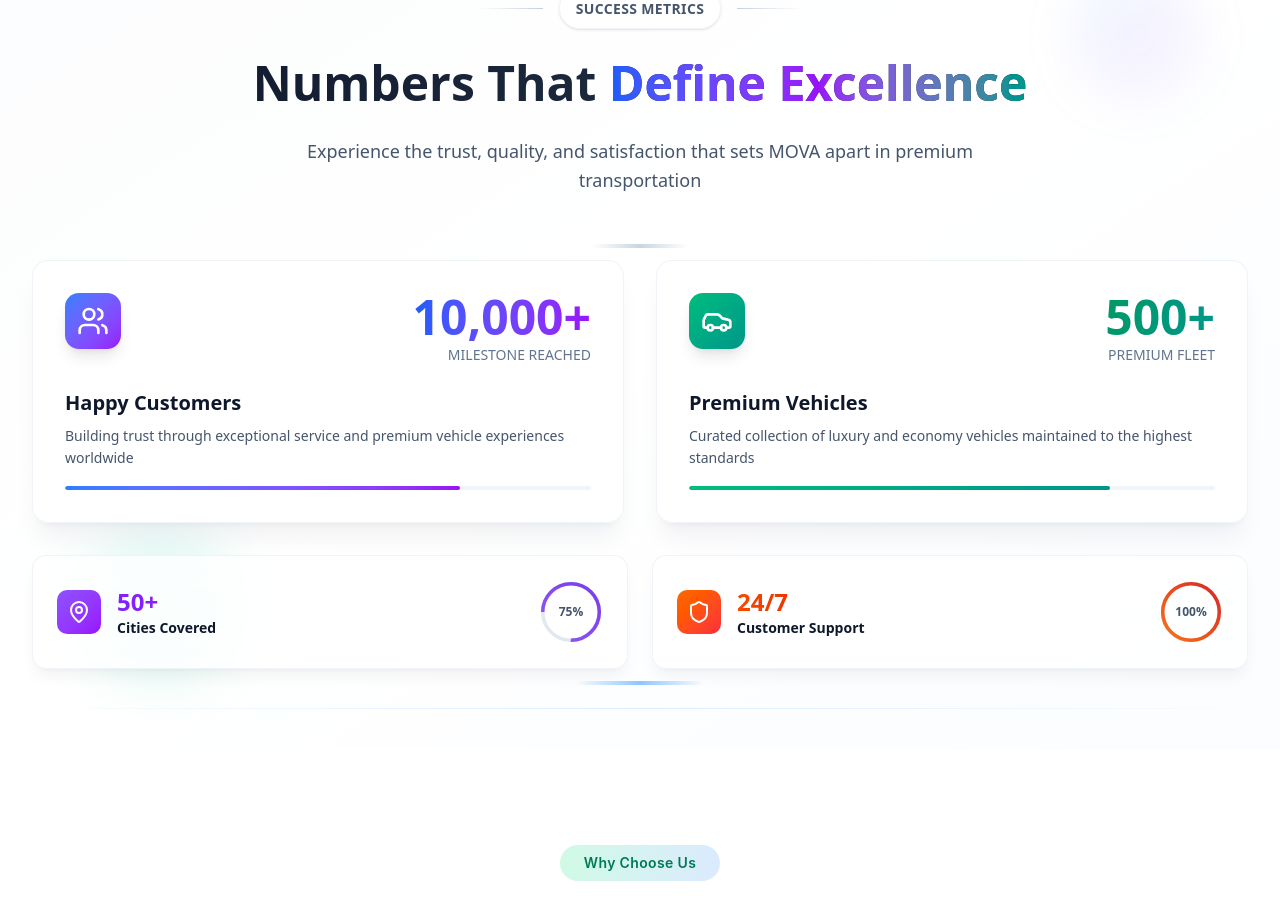
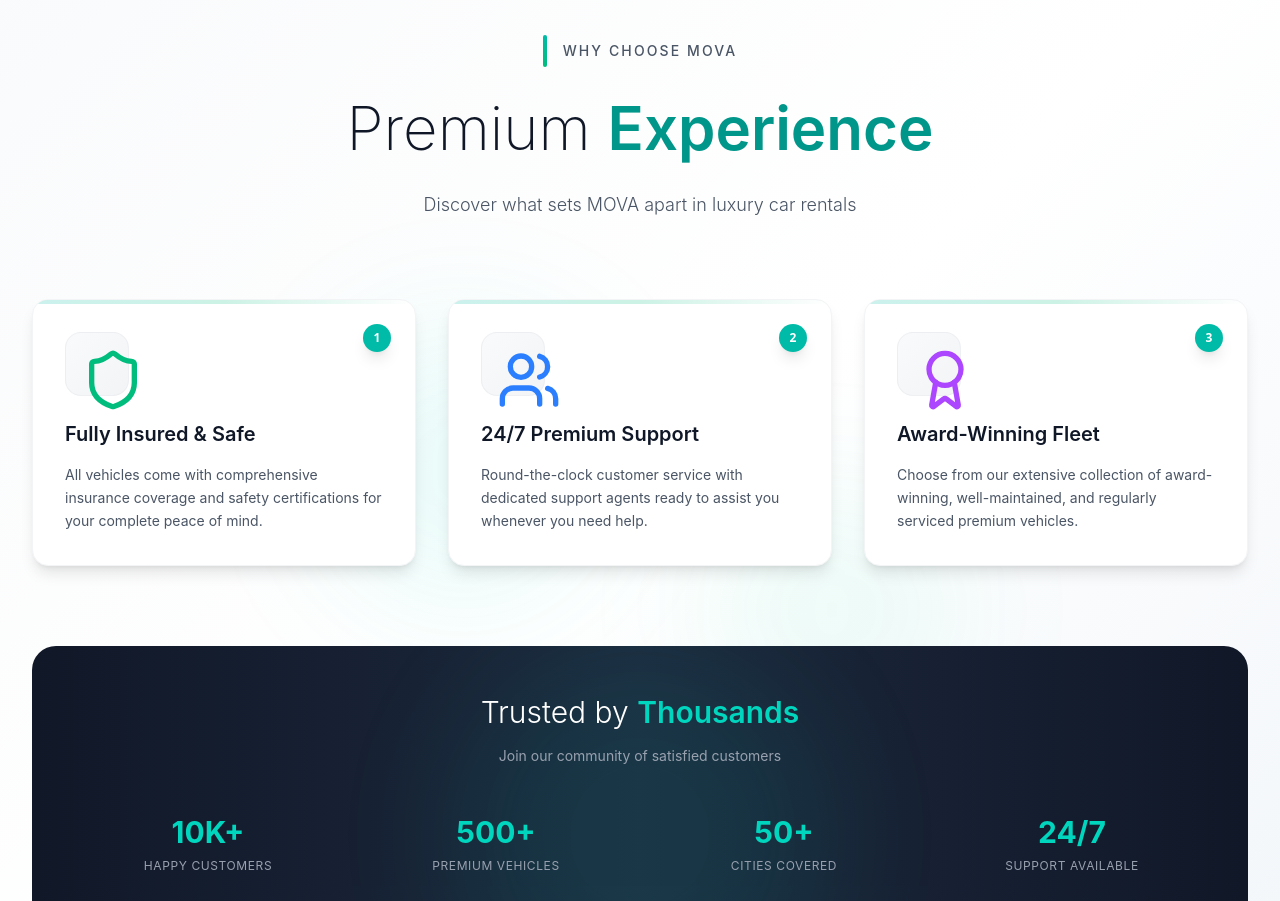
Before and after one commit to tabrezkhan005/mova-portfolio, a Next.js app: page / in a window 1280 px wide. Shown: the part 893-1794 px from the top of the page. Built offline with nearby package versions, Linux system fonts and the light colour scheme; a web font is replaced by a local one.

Commit message:
Modified

```diff
--- a/src/app/page.tsx
+++ b/src/app/page.tsx
@@ -412,218 +412,126 @@
         </div>
       </section>
 
-            {/* Ultra-Modern Polished Stats Section */}
-      <section className="relative py-20 bg-gradient-to-br from-slate-50/50 via-white to-blue-50/30 overflow-hidden">
-        {/* Modern Background Elements */}
+      {/* Ultra-Modern Features Section */}
+      <section className="py-32 bg-gradient-to-br from-gray-50 via-white to-slate-100 relative overflow-hidden">
+        {/* Subtle Background Elements */}
         <div className="absolute inset-0">
-          {/* Sophisticated gradient mesh */}
-          <div className="absolute top-0 left-0 w-full h-full bg-[radial-gradient(ellipse_at_top_right,_var(--tw-gradient-stops))] from-violet-100/20 via-transparent to-emerald-100/20"></div>
-
-          {/* Geometric accent lines */}
-          <div className="absolute top-10 left-0 w-full h-px bg-gradient-to-r from-transparent via-slate-300/30 to-transparent"></div>
-          <div className="absolute bottom-10 left-0 w-full h-px bg-gradient-to-r from-transparent via-blue-300/30 to-transparent"></div>
-
-          {/* Modern floating elements */}
-          <div className="absolute top-16 right-20 w-32 h-32 bg-gradient-to-br from-blue-400/10 to-purple-400/10 rounded-full blur-xl"></div>
-          <div className="absolute bottom-16 left-20 w-40 h-40 bg-gradient-to-br from-teal-400/10 to-emerald-400/10 rounded-full blur-xl"></div>
+          <div className="absolute top-1/3 left-1/4 w-72 h-72 bg-teal-400/8 rounded-full blur-3xl"></div>
+          <div className="absolute bottom-1/3 right-1/4 w-64 h-64 bg-emerald-400/6 rounded-full blur-3xl"></div>
         </div>
 
         <div className="relative max-w-7xl mx-auto px-4 sm:px-6 lg:px-8">
-          {/* Contemporary Header Design */}
-          <div className="text-center mb-16">
+          {/* Modern Minimal Header */}
+          <div className="text-center mb-20">
             <div className="inline-flex items-center mb-6">
-              <div className="h-px w-16 bg-gradient-to-r from-transparent to-slate-400/50"></div>
-              <div className="mx-4 px-4 py-2 bg-white/80 backdrop-blur-sm rounded-full border border-slate-200/50 shadow-sm">
-                <span className="text-sm font-semibold text-slate-600 tracking-wide">SUCCESS METRICS</span>
-              </div>
-              <div className="h-px w-16 bg-gradient-to-l from-transparent to-slate-400/50"></div>
+              <div className="w-1 h-8 bg-gradient-to-b from-teal-500 to-emerald-500 rounded-full mr-4"></div>
+              <span className="text-gray-600 font-medium text-sm uppercase tracking-[0.15em]"
+                    style={{ fontFamily: 'Inter, -apple-system, BlinkMacSystemFont, sans-serif' }}>
+                Why Choose MOVA
+              </span>
             </div>
 
-            <h2 className="text-4xl md:text-5xl font-bold bg-gradient-to-r from-slate-900 via-slate-800 to-slate-900 bg-clip-text text-transparent mb-6 leading-tight">
-              Numbers That <span className="bg-gradient-to-r from-blue-600 via-purple-600 to-teal-600 bg-clip-text text-transparent">Define Excellence</span>
+            <h2 className="text-4xl md:text-5xl lg:text-6xl font-extralight text-gray-900 mb-6 leading-tight"
+                style={{ fontFamily: 'Inter, -apple-system, BlinkMacSystemFont, sans-serif' }}>
+              Premium <span className="font-semibold text-teal-600">Experience</span>
             </h2>
-            <p className="text-lg text-slate-600 max-w-2xl mx-auto font-light leading-relaxed">
-              Experience the trust, quality, and satisfaction that sets MOVA apart in premium transportation
+
+            <p className="text-lg text-gray-600 max-w-2xl mx-auto leading-relaxed font-light"
+               style={{ fontFamily: 'Inter, -apple-system, BlinkMacSystemFont, sans-serif' }}>
+              Discover what sets MOVA apart in luxury car rentals
             </p>
           </div>
 
-          {/* Revolutionary Stats Layout */}
-          <div className="relative">
-            {/* Primary Stats Row */}
-            <div className="grid md:grid-cols-2 gap-8 mb-8">
-              {/* Featured Stat 1 - Large Card */}
-              <div className="group relative">
-                <div className="bg-white/90 backdrop-blur-xl rounded-2xl border border-slate-200/50 shadow-xl shadow-slate-900/5 overflow-hidden">
-                  <div className="absolute inset-0 bg-gradient-to-br from-blue-50/50 to-purple-50/50 opacity-0 group-hover:opacity-100 transition-opacity duration-500"></div>
-                  <div className="relative p-8">
-                    <div className="flex items-start justify-between mb-6">
-                      <div className="p-3 bg-gradient-to-br from-blue-500 to-purple-600 rounded-xl shadow-lg">
-                        <Users className="w-8 h-8 text-white" />
-                      </div>
-                      <div className="text-right">
-                        <div className="text-4xl md:text-5xl font-bold bg-gradient-to-r from-blue-600 to-purple-600 bg-clip-text text-transparent">
-                          {stats[0].number}
-                        </div>
-                        <div className="text-sm text-slate-500 font-medium mt-1">MILESTONE REACHED</div>
+          {/* Ultra-Modern Feature Cards */}
+          <div className="grid grid-cols-1 md:grid-cols-3 gap-8 mb-20">
+            {features.map((feature, index) => (
+              <div key={index} className="group relative">
+                {/* Main Card */}
+                <div className="bg-white rounded-2xl p-8 shadow-lg hover:shadow-2xl transition-all duration-500 border border-gray-100 hover:border-teal-200/50 relative overflow-hidden">
+
+                  {/* Subtle Accent Line */}
+                  <div className="absolute top-0 left-0 w-full h-1 bg-gradient-to-r from-teal-500/20 via-emerald-500/20 to-transparent"></div>
+
+                  {/* Modern Icon Container */}
+                  <div className="relative mb-6">
+                    <div className="w-16 h-16 bg-gradient-to-br from-gray-50 to-gray-100 rounded-2xl flex items-center justify-center group-hover:scale-105 transition-all duration-300 border border-gray-200/50">
+                      <div className="w-8 h-8 text-gray-700 group-hover:text-teal-600 transition-colors duration-300">
+                        {feature.icon}
                       </div>
                     </div>
-                    <h3 className="text-xl font-bold text-slate-900 mb-2">{stats[0].label}</h3>
-                    <p className="text-slate-600 text-sm leading-relaxed">Building trust through exceptional service and premium vehicle experiences worldwide</p>
-                    <div className="mt-4 h-1 w-full bg-slate-100 rounded-full overflow-hidden">
-                      <div className="h-full w-3/4 bg-gradient-to-r from-blue-500 to-purple-600 rounded-full group-hover:w-full transition-all duration-1000"></div>
+
+                    {/* Floating Number Badge */}
+                    <div className="absolute -top-2 -right-2 w-7 h-7 bg-teal-500 text-white rounded-full flex items-center justify-center text-xs font-bold shadow-lg">
+                      {index + 1}
                     </div>
                   </div>
+
+                  {/* Content */}
+                  <h3 className="text-xl font-semibold text-gray-900 mb-4 group-hover:text-gray-800 transition-colors duration-300"
+                      style={{ fontFamily: 'Inter, -apple-system, BlinkMacSystemFont, sans-serif' }}>
+                    {feature.title}
+                  </h3>
+
+                  <p className="text-gray-600 leading-relaxed text-sm"
+                     style={{ fontFamily: 'Inter, -apple-system, BlinkMacSystemFont, sans-serif' }}>
+                    {feature.description}
+                  </p>
+
+                  {/* Hover Effect */}
+                  <div className="absolute inset-0 bg-gradient-to-br from-teal-500/5 to-emerald-500/5 opacity-0 group-hover:opacity-100 transition-opacity duration-500 rounded-2xl"></div>
                 </div>
               </div>
+            ))}
+          </div>
 
-              {/* Featured Stat 2 - Large Card */}
-              <div className="group relative">
-                <div className="bg-white/90 backdrop-blur-xl rounded-2xl border border-slate-200/50 shadow-xl shadow-slate-900/5 overflow-hidden">
-                  <div className="absolute inset-0 bg-gradient-to-br from-emerald-50/50 to-teal-50/50 opacity-0 group-hover:opacity-100 transition-opacity duration-500"></div>
-                  <div className="relative p-8">
-                    <div className="flex items-start justify-between mb-6">
-                      <div className="p-3 bg-gradient-to-br from-emerald-500 to-teal-600 rounded-xl shadow-lg">
-                        <Car className="w-8 h-8 text-white" />
-                      </div>
-                      <div className="text-right">
-                        <div className="text-4xl md:text-5xl font-bold bg-gradient-to-r from-emerald-600 to-teal-600 bg-clip-text text-transparent">
-                          {stats[1].number}
-                        </div>
-                        <div className="text-sm text-slate-500 font-medium mt-1">PREMIUM FLEET</div>
-                      </div>
+          {/* Modern Stats Section */}
+          <div className="bg-gradient-to-r from-gray-900 via-slate-800 to-gray-900 rounded-3xl p-12 relative overflow-hidden">
+            {/* Background Pattern */}
+            <div className="absolute inset-0 opacity-10">
+              <div className="absolute top-1/2 left-1/2 transform -translate-x-1/2 -translate-y-1/2 w-96 h-96 bg-teal-500 rounded-full blur-3xl"></div>
+            </div>
+
+            <div className="relative">
+              <div className="text-center mb-12">
+                <h3 className="text-2xl md:text-3xl font-light text-white mb-4"
+                    style={{ fontFamily: 'Inter, -apple-system, BlinkMacSystemFont, sans-serif' }}>
+                  Trusted by <span className="font-semibold text-teal-400">Thousands</span>
+                </h3>
+                <p className="text-gray-400 text-sm"
+                   style={{ fontFamily: 'Inter, -apple-system, BlinkMacSystemFont, sans-serif' }}>
+                  Join our community of satisfied customers
+                </p>
+              </div>
+
+              <div className="grid grid-cols-2 md:grid-cols-4 gap-8">
+                {[
+                  { number: "10K+", label: "Happy Customers" },
+                  { number: "500+", label: "Premium Vehicles" },
+                  { number: "50+", label: "Cities Covered" },
+                  { number: "24/7", label: "Support Available" }
+                ].map((stat, index) => (
+                  <div key={index} className="text-center">
+                    <div className="text-2xl md:text-3xl font-bold text-teal-400 mb-2"
+                         style={{ fontFamily: 'Inter, -apple-system, BlinkMacSystemFont, sans-serif' }}>
+                      {stat.number}
                     </div>
-                    <h3 className="text-xl font-bold text-slate-900 mb-2">{stats[1].label}</h3>
-                    <p className="text-slate-600 text-sm leading-relaxed">Curated collection of luxury and economy vehicles maintained to the highest standards</p>
-                    <div className="mt-4 h-1 w-full bg-slate-100 rounded-full overflow-hidden">
-                      <div className="h-full w-4/5 bg-gradient-to-r from-emerald-500 to-teal-600 rounded-full group-hover:w-full transition-all duration-1000"></div>
+                    <div className="text-gray-400 text-xs uppercase tracking-wider"
+                         style={{ fontFamily: 'Inter, -apple-system, BlinkMacSystemFont, sans-serif' }}>
+                      {stat.label}
                     </div>
                   </div>
-                </div>
+                ))}
+              </div>
+
+              {/* Call to Action */}
+              <div className="text-center mt-12">
+                <button className="inline-flex items-center px-8 py-4 bg-white text-gray-900 rounded-xl font-semibold hover:bg-gray-50 transition-all duration-300 shadow-lg hover:shadow-xl group"
+                        style={{ fontFamily: 'Inter, -apple-system, BlinkMacSystemFont, sans-serif' }}>
+                  <span>Start Your Journey</span>
+                  <ArrowRight className="w-5 h-5 ml-2 group-hover:translate-x-1 transition-transform duration-300" />
+                </button>
               </div>
             </div>
-
-            {/* Secondary Stats Row - Compact Modern Cards */}
-            <div className="grid md:grid-cols-2 gap-6">
-              {/* Compact Stat 3 */}
-              <div className="group bg-white/80 backdrop-blur-xl rounded-xl border border-slate-200/50 shadow-lg shadow-slate-900/5 p-6 hover:shadow-xl transition-all duration-300">
-                <div className="flex items-center justify-between">
-                  <div className="flex items-center space-x-4">
-                    <div className="p-2.5 bg-gradient-to-br from-violet-500 to-purple-600 rounded-lg">
-                      <MapPin className="w-6 h-6 text-white" />
-                    </div>
-                    <div>
-                      <div className="text-2xl font-bold bg-gradient-to-r from-violet-600 to-purple-600 bg-clip-text text-transparent">
-                        {stats[2].number}
-                      </div>
-                      <div className="text-sm font-semibold text-slate-900">{stats[2].label}</div>
-                    </div>
-                  </div>
-                  <div className="text-right">
-                    <div className="w-16 h-16 relative">
-                      <svg className="w-16 h-16 transform -rotate-90" viewBox="0 0 36 36">
-                        <path
-                          d="M18 2.0845 a 15.9155 15.9155 0 0 1 0 31.831 a 15.9155 15.9155 0 0 1 0 -31.831"
-                          fill="none"
-                          stroke="#e2e8f0"
-                          strokeWidth="2"
-                        />
-                        <path
-                          d="M18 2.0845 a 15.9155 15.9155 0 0 1 0 31.831 a 15.9155 15.9155 0 0 1 0 -31.831"
-                          fill="none"
-                          stroke="url(#gradient3)"
-                          strokeWidth="2"
-                          strokeDasharray="75, 100"
-                          className="group-hover:stroke-dasharray-[85,100] transition-all duration-1000"
-                        />
-                        <defs>
-                          <linearGradient id="gradient3" x1="0%" y1="0%" x2="100%" y2="100%">
-                            <stop offset="0%" stopColor="#8b5cf6" />
-                            <stop offset="100%" stopColor="#7c3aed" />
-                          </linearGradient>
-                        </defs>
-                      </svg>
-                      <div className="absolute inset-0 flex items-center justify-center text-xs font-bold text-slate-600">75%</div>
-                    </div>
-                  </div>
-                </div>
-              </div>
-
-              {/* Compact Stat 4 */}
-              <div className="group bg-white/80 backdrop-blur-xl rounded-xl border border-slate-200/50 shadow-lg shadow-slate-900/5 p-6 hover:shadow-xl transition-all duration-300">
-                <div className="flex items-center justify-between">
-                  <div className="flex items-center space-x-4">
-                    <div className="p-2.5 bg-gradient-to-br from-orange-500 to-red-500 rounded-lg">
-                      <Shield className="w-6 h-6 text-white" />
-                    </div>
-                    <div>
-                      <div className="text-2xl font-bold bg-gradient-to-r from-orange-600 to-red-600 bg-clip-text text-transparent">
-                        {stats[3].number}
-                      </div>
-                      <div className="text-sm font-semibold text-slate-900">{stats[3].label}</div>
-                    </div>
-                  </div>
-                  <div className="text-right">
-                    <div className="w-16 h-16 relative">
-                      <svg className="w-16 h-16 transform -rotate-90" viewBox="0 0 36 36">
-                        <path
-                          d="M18 2.0845 a 15.9155 15.9155 0 0 1 0 31.831 a 15.9155 15.9155 0 0 1 0 -31.831"
-                          fill="none"
-                          stroke="#e2e8f0"
-                          strokeWidth="2"
-                        />
-                        <path
-                          d="M18 2.0845 a 15.9155 15.9155 0 0 1 0 31.831 a 15.9155 15.9155 0 0 1 0 -31.831"
-                          fill="none"
-                          stroke="url(#gradient4)"
-                          strokeWidth="2"
-                          strokeDasharray="100, 100"
-                          className="group-hover:stroke-dasharray-[100,100] transition-all duration-1000"
-                        />
-                        <defs>
-                          <linearGradient id="gradient4" x1="0%" y1="0%" x2="100%" y2="100%">
-                            <stop offset="0%" stopColor="#f97316" />
-                            <stop offset="100%" stopColor="#dc2626" />
-                          </linearGradient>
-                        </defs>
-                      </svg>
-                      <div className="absolute inset-0 flex items-center justify-center text-xs font-bold text-slate-600">100%</div>
-                    </div>
-                  </div>
-                </div>
-              </div>
-            </div>
-
-            {/* Modern Decorative Elements */}
-            <div className="absolute -top-4 left-1/2 transform -translate-x-1/2 w-24 h-1 bg-gradient-to-r from-transparent via-slate-300 to-transparent"></div>
-            <div className="absolute -bottom-4 left-1/2 transform -translate-x-1/2 w-32 h-1 bg-gradient-to-r from-transparent via-blue-300 to-transparent"></div>
-          </div>
-        </div>
-      </section>
-
-      {/* Features Section */}
-      <section className="py-24 bg-white">
-        <div className="max-w-7xl mx-auto px-4 sm:px-6 lg:px-8">
-          <div className="text-center mb-20">
-            <span className="inline-block px-6 py-2 bg-gradient-to-r from-emerald-100 to-blue-100 rounded-full text-emerald-700 text-sm font-semibold mb-4 tracking-wide"
-                  style={{ fontFamily: 'Inter, -apple-system, BlinkMacSystemFont, sans-serif' }}>
-              Why Choose Us
-            </span>
-            <h2 className="text-5xl font-bold text-gray-900 mb-6 tracking-tight"
-                style={{ fontFamily: 'Inter, -apple-system, BlinkMacSystemFont, sans-serif' }}>Why Choose MovaTech?</h2>
-            <p className="text-xl text-gray-600 max-w-3xl mx-auto leading-relaxed font-light"
-               style={{ fontFamily: 'Inter, -apple-system, BlinkMacSystemFont, sans-serif', letterSpacing: '0.01em' }}>Experience the difference with our premium car rental services designed for your comfort and convenience</p>
-          </div>
-
-          <div className="grid grid-cols-1 md:grid-cols-3 gap-10">
-            {features.map((feature, index) => (
-              <div key={index} className={`card-hover text-center p-10 rounded-3xl bg-gradient-to-br ${feature.gradient} shadow-xl border border-white/50`}>
-                <div className="mb-8 flex justify-center animate-float">{feature.icon}</div>
-                <h3 className="text-2xl font-bold text-gray-900 mb-6 tracking-tight"
-                    style={{ fontFamily: 'Inter, -apple-system, BlinkMacSystemFont, sans-serif' }}>{feature.title}</h3>
-                <p className="text-gray-700 leading-relaxed font-medium"
-                   style={{ fontFamily: 'Inter, -apple-system, BlinkMacSystemFont, sans-serif', letterSpacing: '0.01em' }}>{feature.description}</p>
-              </div>
-            ))}
           </div>
         </div>
       </section>
```
Also changed, not shown: src/app/globals.css (+14 -0 lines).
